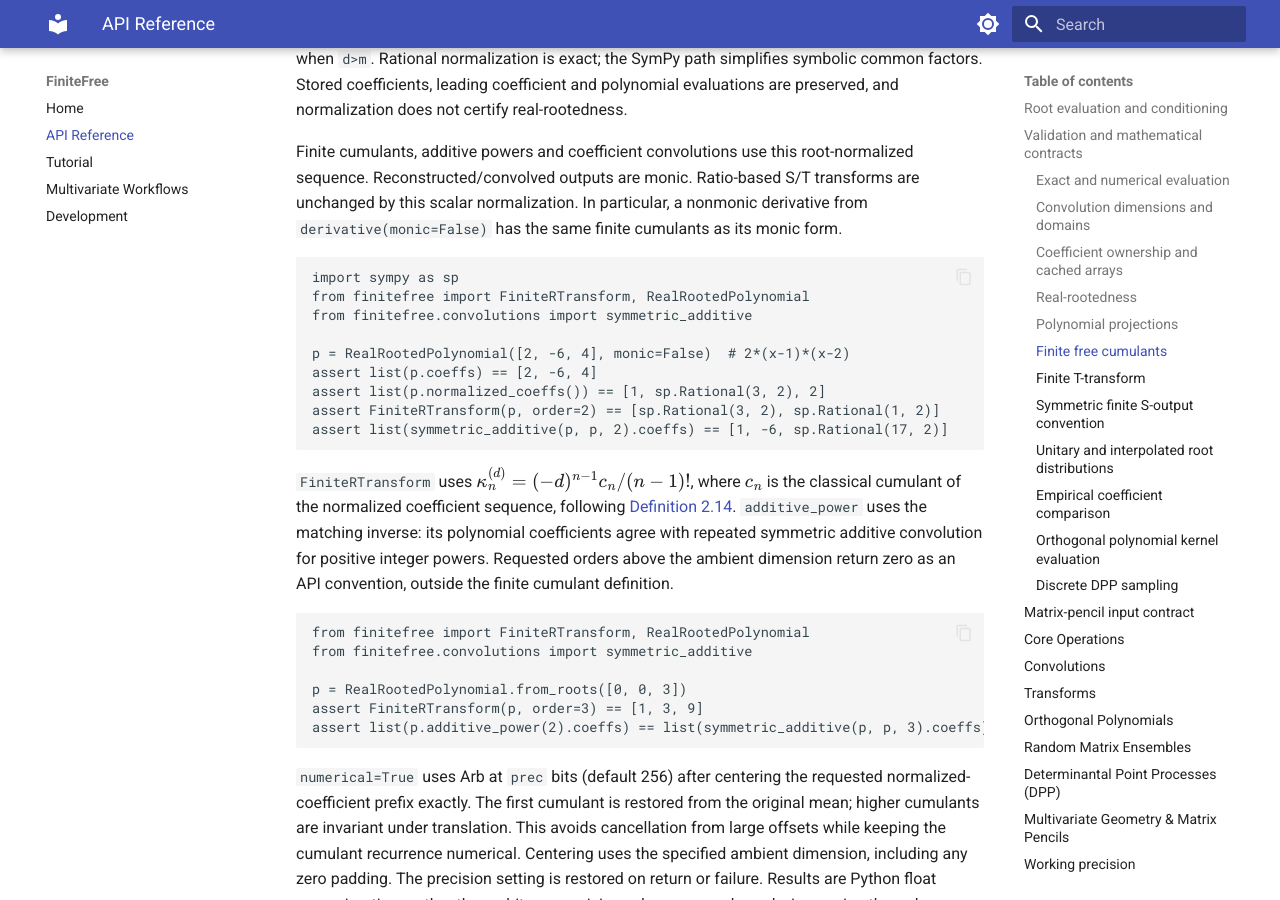
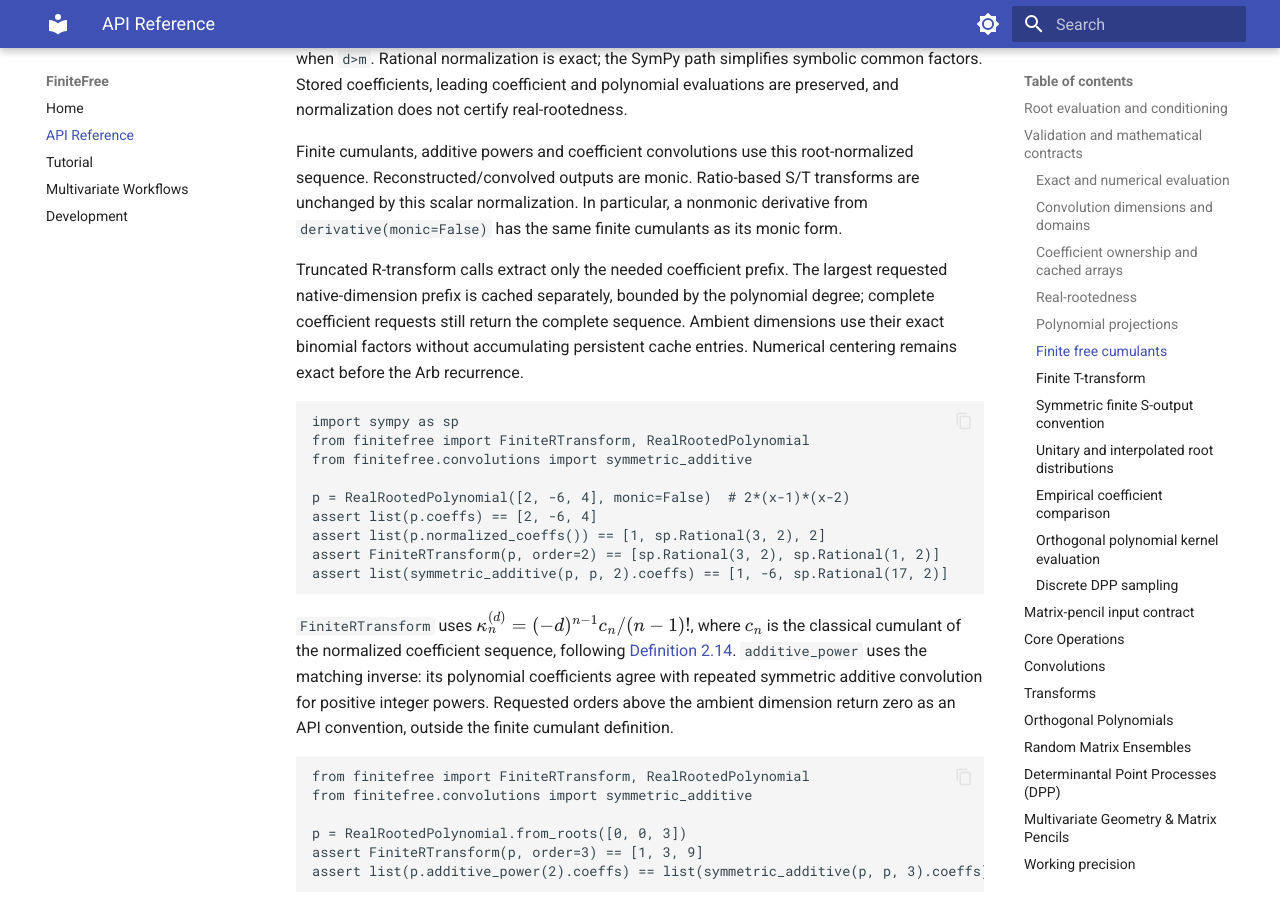
Before and after one commit to jontb/FiniteFree, an MkDocs documentation site: the page built from docs/api.md, in a window 1280 px wide and 900 px high, scrolled down 7007 px. Built offline with MkDocs 1.6.1 and Material for MkDocs 9.7.7, drawn with Linux system fonts in a browser that asks for light colours.

Commit message:
Describe bounded coefficient prefixes in the API contract

````diff
--- a/docs/api.md
+++ b/docs/api.md
@@ -185,6 +185,8 @@ assert len(projected.evaluate_roots_float64(exact=False)) == 20
 For $p(x)=\sum_{k=0}^{m}a_k x^{m-k}$ and ambient dimension $d\ge m$, `normalized_coeffs(d)` returns $\tilde e_k=(-1)^k a_k/(a_0\binom{d}{k})$ for `k<=m` and zero above `m`. The leading coefficient is divided out even for `monic=False`, so `e_0=1` and the sequence depends only on the roots, with zero padding when `d>m`. Rational normalization is exact; the SymPy path simplifies symbolic common factors. Stored coefficients, leading coefficient and polynomial evaluations are preserved, and normalization does not certify real-rootedness.
 
 Finite cumulants, additive powers and coefficient convolutions use this root-normalized sequence. Reconstructed/convolved outputs are monic. Ratio-based S/T transforms are unchanged by this scalar normalization. In particular, a nonmonic derivative from `derivative(monic=False)` has the same finite cumulants as its monic form.
+
+Truncated R-transform calls extract only the needed coefficient prefix. The largest requested native-dimension prefix is cached separately, bounded by the polynomial degree; complete coefficient requests still return the complete sequence. Ambient dimensions use their exact binomial factors without accumulating persistent cache entries. Numerical centering remains exact before the Arb recurrence.
 
 ```python
 import sympy as sp
````
